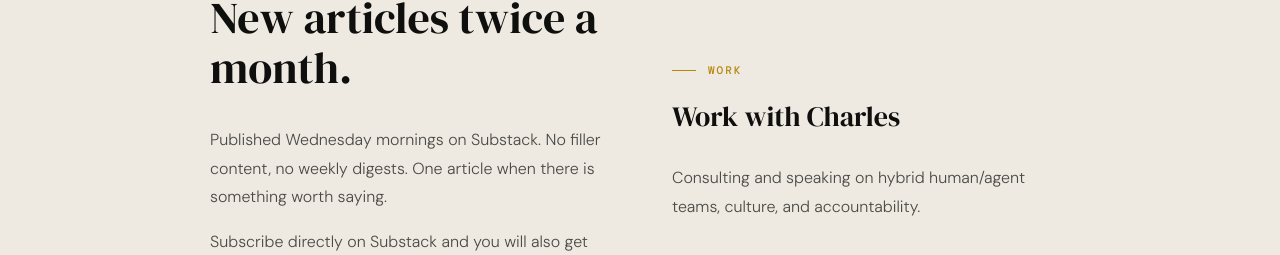
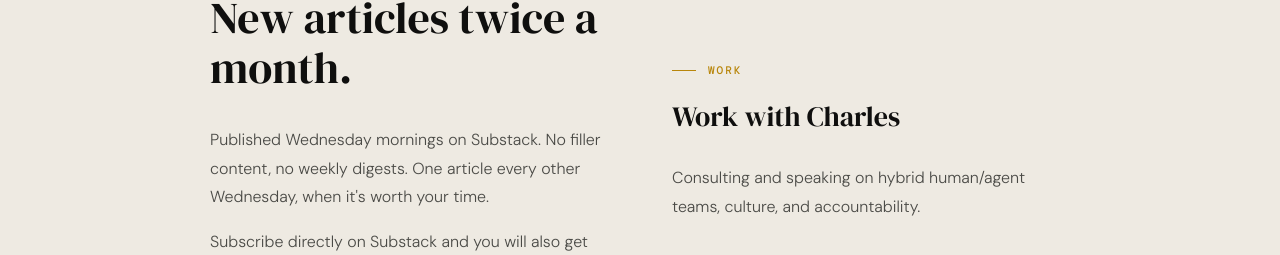
Before and after one commit to cotibllc/websites, a Next.js app in the folder techleadshift/: page / in a window 1280 px wide. Shown: the part 1875-2130 px from the top of the page. Built offline with nearby package versions, Linux system fonts and the light colour scheme; no server answers.

Commit message:
techleadshift: subscribe subline says one article every other Wednesday

```diff
--- a/techleadshift/app/page.tsx
+++ b/techleadshift/app/page.tsx
@@ -282,7 +282,7 @@ export default async function HomePage() {
               <h2 className="section-headline">New articles twice a month.</h2>
               <p>
                 Published Wednesday mornings on Substack. No filler content, no weekly digests.
-                One article when there is something worth saying.
+                One article every other Wednesday, when it&apos;s worth your time.
               </p>
               <p>
                 Subscribe directly on Substack and you will also get access to Notes, shorter
```
